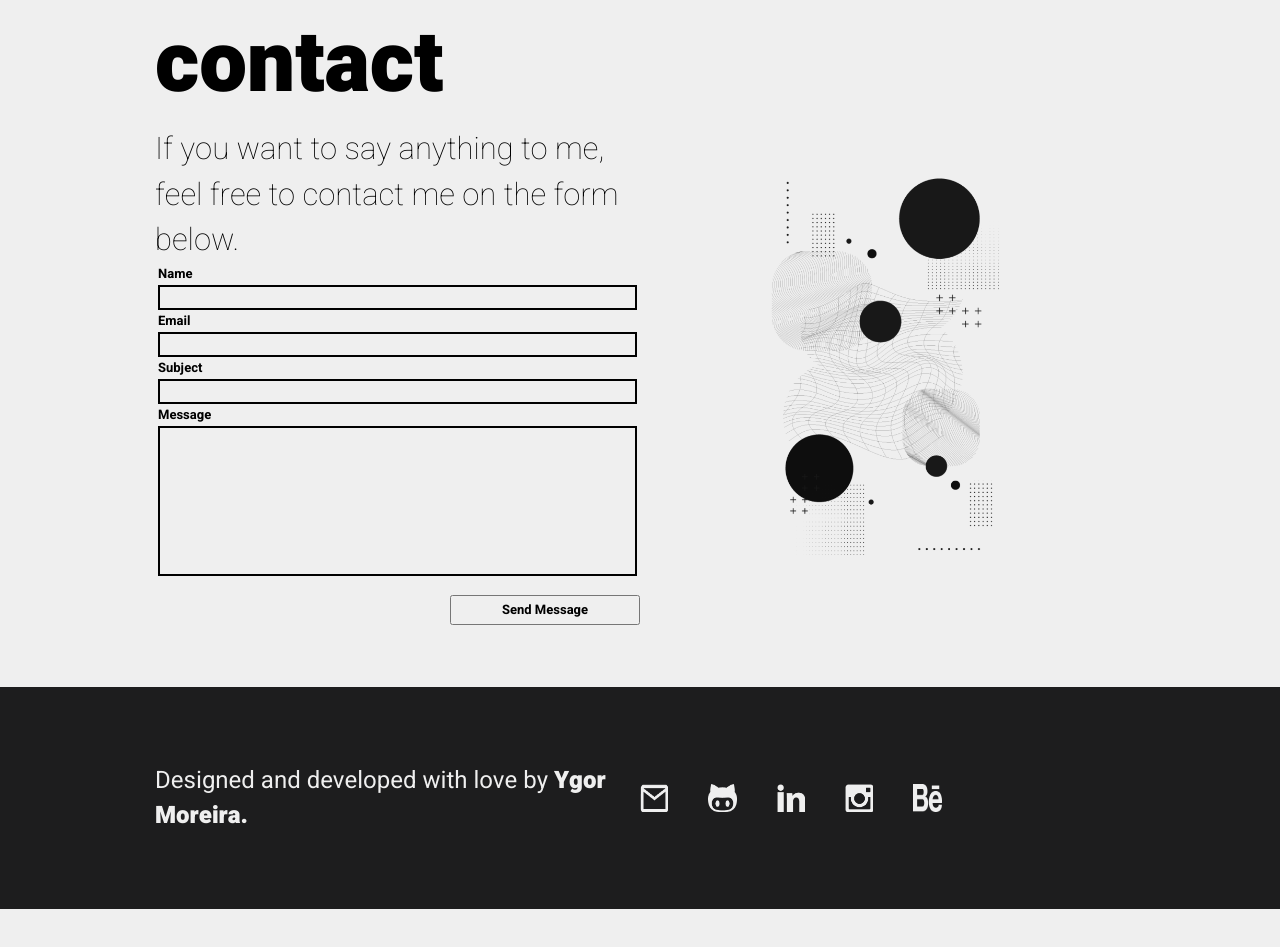
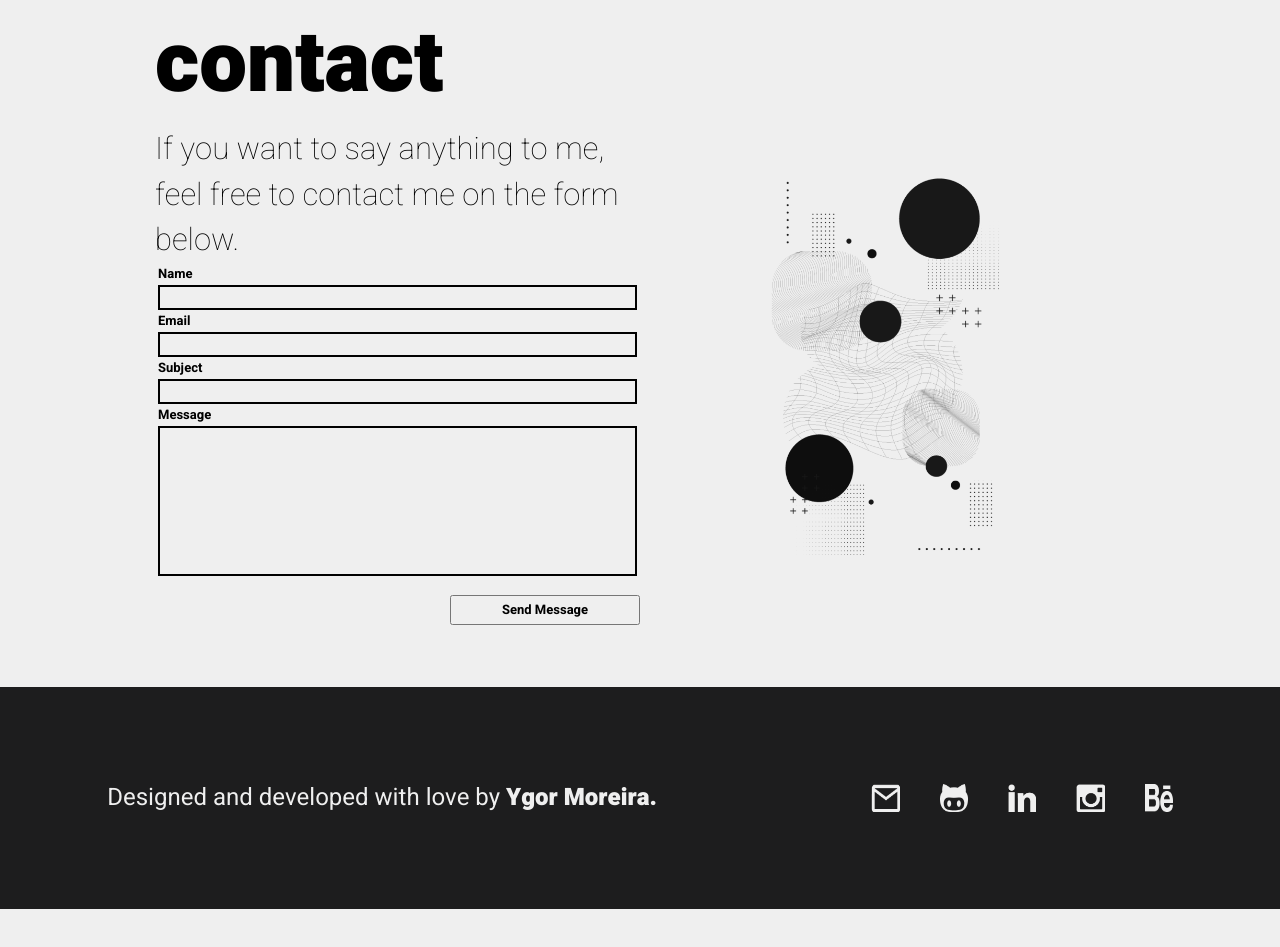
Before and after one commit to ahmedkh07/figma-project, a plain HTML site: page index.html in a window 1280 px wide. Shown: the part 3448-4395 px from the top of the page. Drawn offline with Linux system fonts and the light colour scheme; a web font is replaced by a local one.

Commit message:
Fix footer

```diff
--- a/stylesheet.css
+++ b/stylesheet.css
@@ -332,14 +332,13 @@ td {
 .footer-container {
   display: flex;
   align-items: center;
-  justify-content: center;
+  justify-content: space-around;
   background-color: #1d1d1e;
   height: 222px;
-  padding: 0px 155px;
+  width: 100%;
 }
 
 .footer-description {
-  flex: 1;
   font-weight: 400;
   font-size: 24px;
   line-height: 35.25px;
@@ -353,7 +352,6 @@ td {
 }
 
 .footer-social-tabs {
-  flex: 1;
   display: flex;
   gap: 40px;
 }
```
